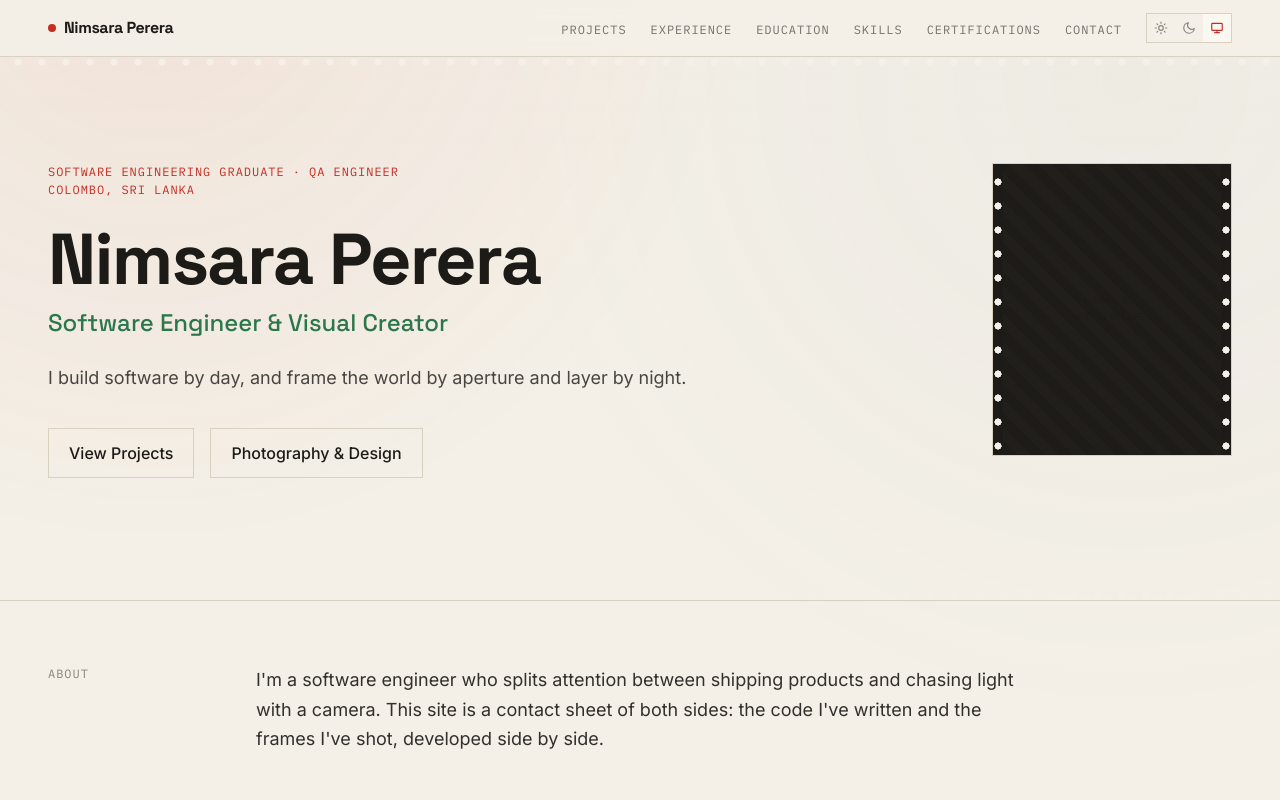
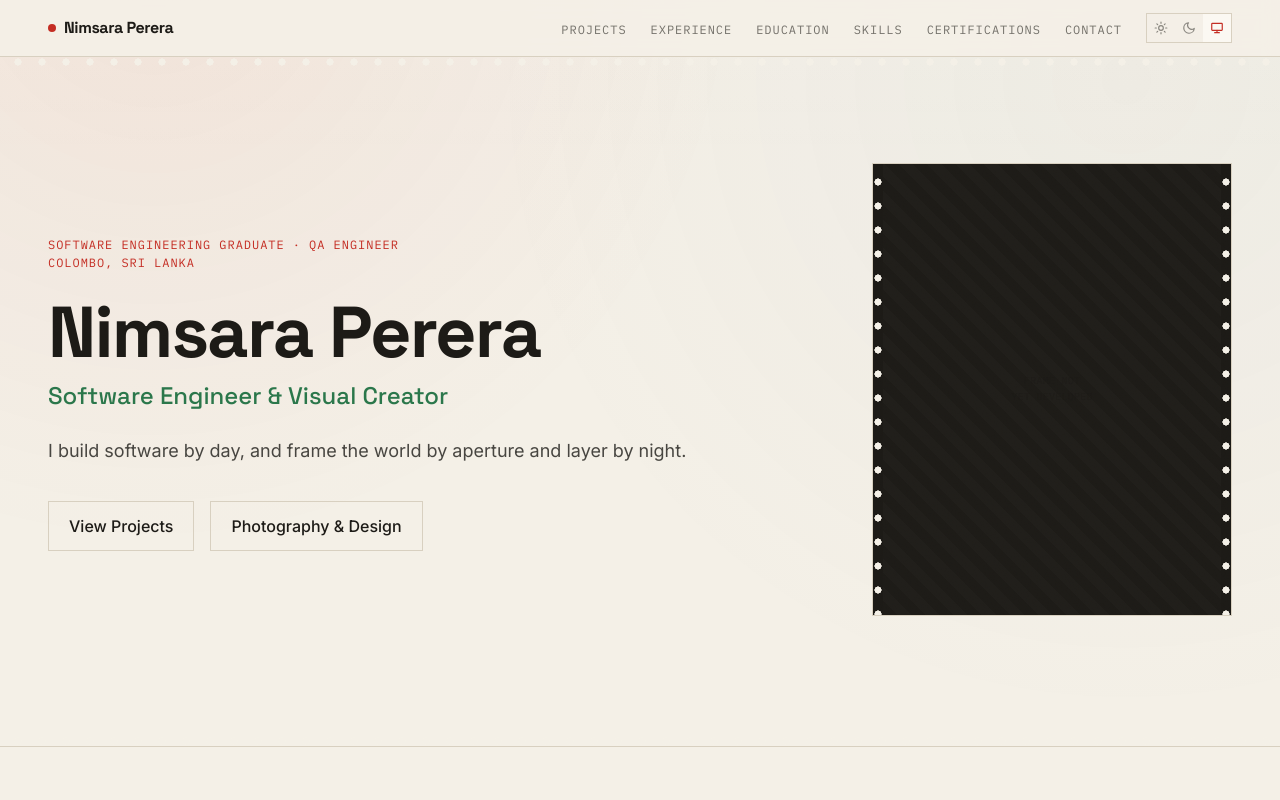
Before and after one commit to binoperera/Portfolio, a Next.js app: page / in a window 1280 px wide. Shown: the top 800 px of the page. Built offline with nearby package versions, Linux system fonts and the light colour scheme.

Commit message:
Adjust grid column sizes in page layout

```diff
--- a/app/page.tsx
+++ b/app/page.tsx
@@ -136,7 +136,7 @@ export default async function HomePage() {
         {/* ---------------- HERO ---------------- */}
         <section id="top" className="relative overflow-hidden">
           <Sprocket holeColor="rgb(var(--c-ink))" />
-          <div className={`${CONTAINER} pt-16 pb-20 md:pt-24 md:pb-28 grid md:grid-cols-[1fr_240px] gap-10 md:gap-14 items-start`}>
+          <div className={`${CONTAINER} pt-16 pb-20 md:pt-24 md:pb-28 grid md:grid-cols-[1fr_280px] lg:grid-cols-[1fr_360px] gap-10 md:gap-14 items-center`}>
             <div>
               <p className="eyebrow text-safelight mb-6">
                 Software Engineering Graduate · QA Engineer
```
